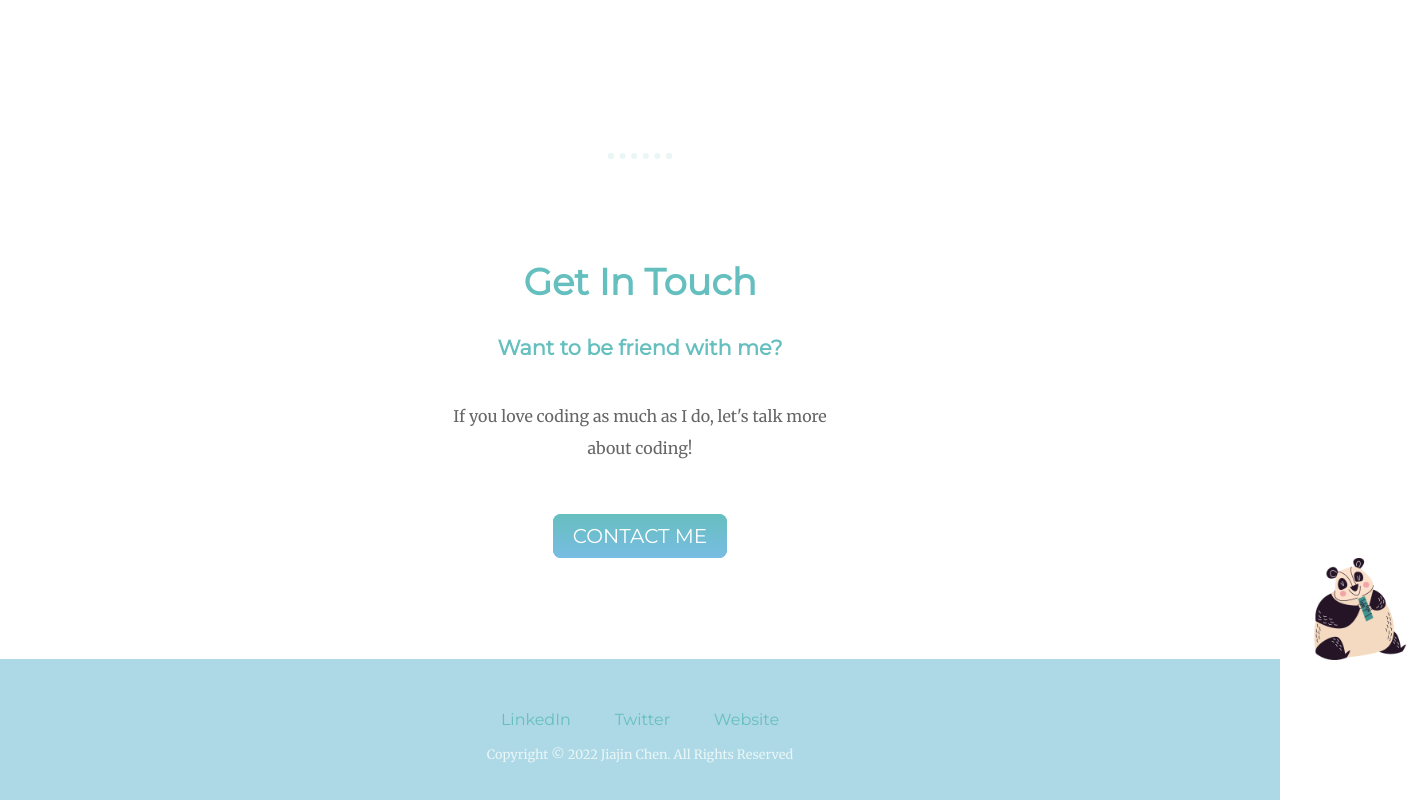
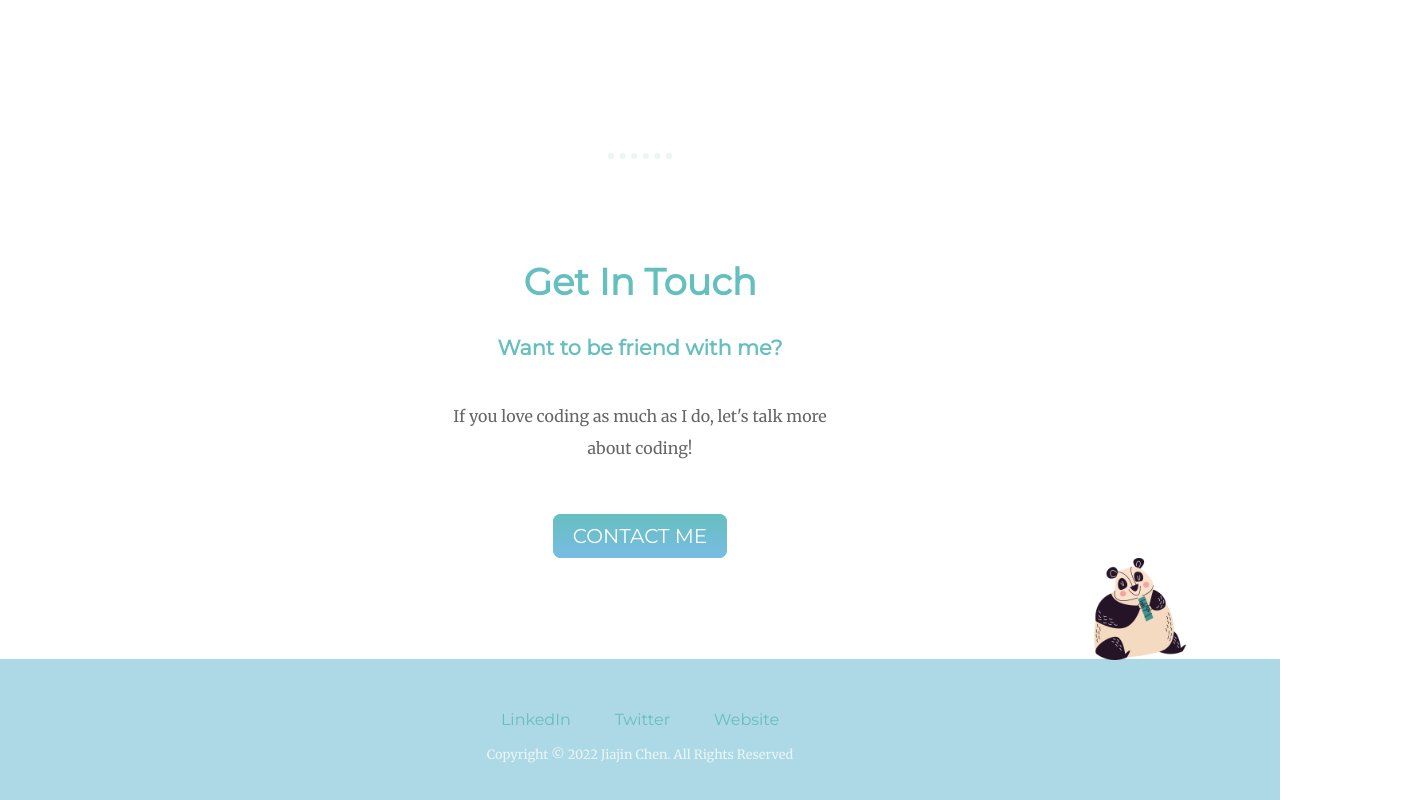
Before and after one commit to MysteryJC/IntroJc, a plain HTML site: page index.html in a window 1280 px wide. Shown: the part 2641-3441 px from the top of the page, 1411 px wide, since content can reach past the window. Drawn offline with Linux system fonts and the light colour scheme; a web font is replaced by a local one.

Commit message:
Update styles.css

```diff
--- a/CSS/styles.css
+++ b/CSS/styles.css
@@ -100,7 +100,7 @@ a:hover {
 .panda {
   position: relative;
   top: 10px;
-  left: 720px;
+  left: 500px;
   width: 8%;
 }
 
```
